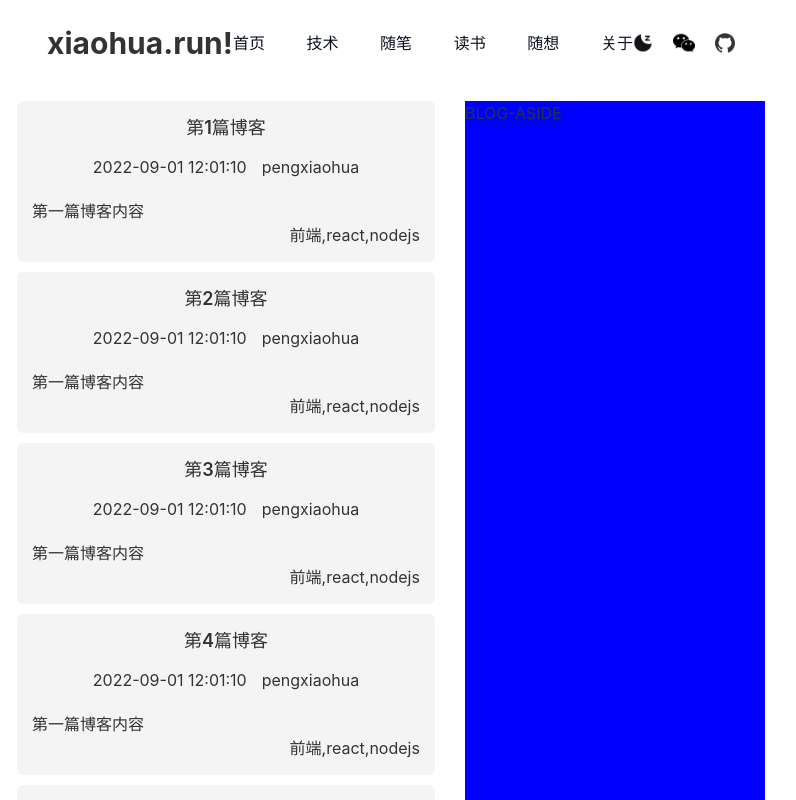
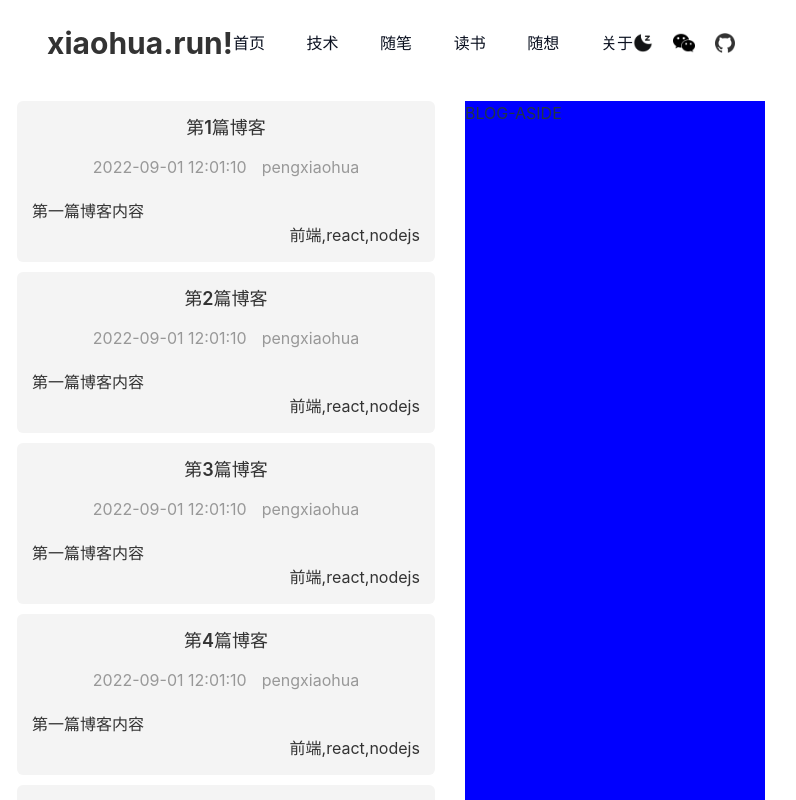
Before and after one commit to pengxiaohua/my-blog-web, a React (Vite) app: page / in a window 1280 px wide. Shown: the top 800 px of the page, without its empty margins (249-1045 px from the left). Built offline with nearby package versions, Linux system fonts and the light colour scheme; what tailwindcss-dark-mode would draw is missing.

Commit message:
feat: 修改时间样式

```diff
--- a/src/pages/Home/index.scss
+++ b/src/pages/Home/index.scss
@@ -35,6 +35,7 @@
 
     &__time-and-author {
       display: flex;
+      color: #989898;
       justify-content: center;
       align-items: center;
       margin: 15px 0 20px;
```
